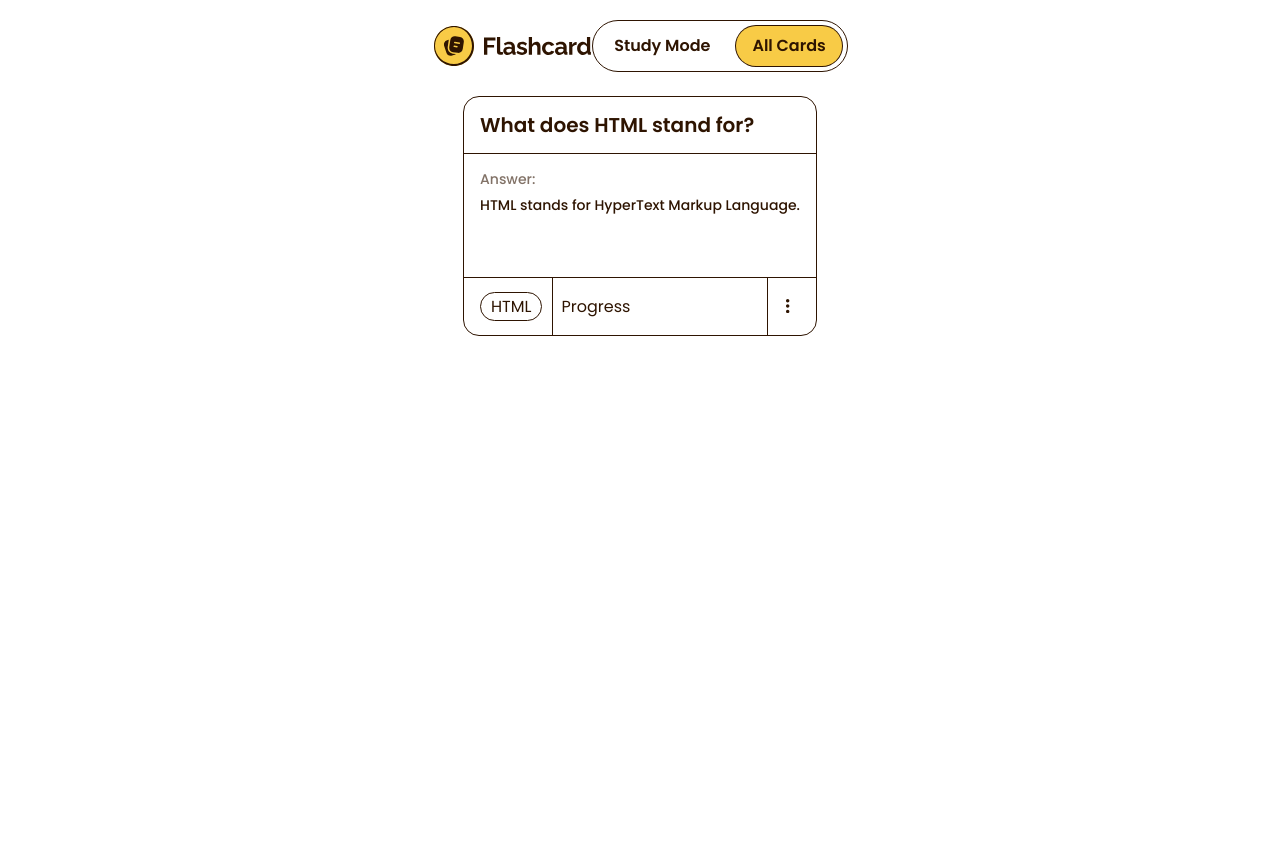
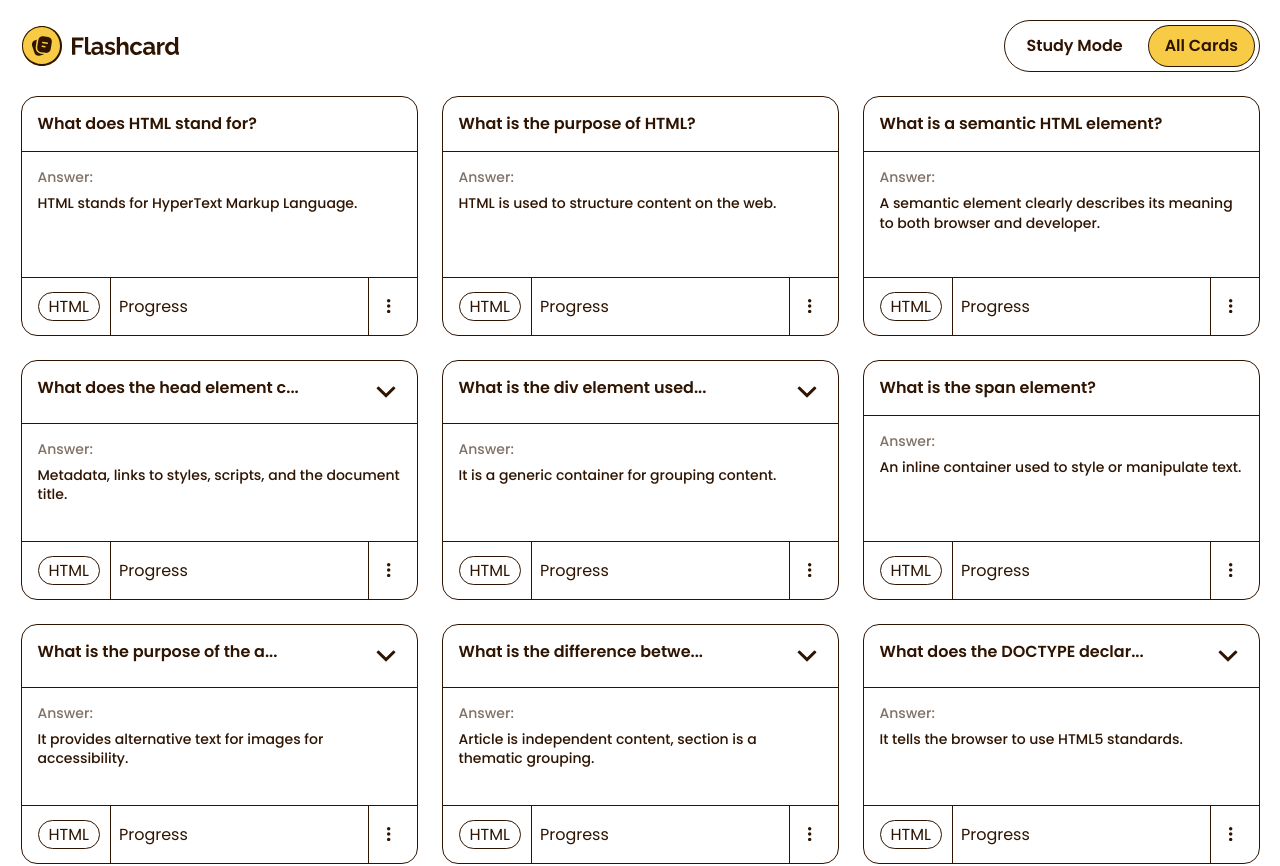
Before and after one commit to Artem-Brui/StudyCards, a React (Vite) app: page /#/cards in a window 1280 px wide. Shown: the top 866 px of the page. Before the commit the page ends 800 px from the top, so only its background shows below. Built offline with nearby package versions, Linux system fonts and the light colour scheme.

Commit message:
add logik of the text hiding, solve bags

```diff
--- a/src/components/layout/Header/components/CardItem/CardItem.tsx
+++ b/src/components/layout/Header/components/CardItem/CardItem.tsx
@@ -5,25 +5,21 @@ import { CardAnswer } from "./components/CardAnswer/CardAnswer";
 import { CardCategory } from "./components/CardCategory/CardCategory";
 import { CardProgress } from "./components/CardProgress/CardProgress";
 import { CardServiceButton } from "./components/CardServiceButton/CardServiceButton";
-import type { CardItemType } from "@/assets/base/base";
+import type { CardContentType } from "@/components/pages/Cards/AllCards";
 
-
-export type CardType = 'list' | 'study';
-
-type Props = {
- cardType: CardType;
- card: CardItemType;
+export type cardComponentPropsType = {
+ cardComponentProps: CardContentType;
 }
 
-export const CardItem: React.FC<Props> = ({ cardType, card}) => {
-  const { category, question, answer } = card;
+export const CardItem: React.FC<cardComponentPropsType> = ({ cardComponentProps }) => {
+ const { cardVersion } =  cardComponentProps;
 
   return (
-    <div className={`card_item-${cardType}`}>
-      <CardQuestion cardType={cardType} question={question} />
-      <CardAnswer cardType={cardType} answer={answer} />
-      <CardCategory cardType={cardType} category={category} />
-      <CardProgress cardType={cardType} progress='Progress' />
+    <div className={`card_item-${cardVersion}`}>
+      <CardQuestion cardComponentProps={cardComponentProps} />
+      <CardAnswer cardComponentProps={cardComponentProps} />
+      <CardCategory cardComponentProps={cardComponentProps} />
+      <CardProgress cardComponentProps={cardComponentProps} />
       <CardServiceButton />
     </div>
   );
--- a/src/components/layout/Header/components/CardItem/components/CardAnswer/CardAnswer.tsx
+++ b/src/components/layout/Header/components/CardItem/components/CardAnswer/CardAnswer.tsx
@@ -1,17 +1,15 @@
 import type React from "react";
 import "./CardAnswer.scss";
-import type { CardType } from "../../CardItem";
+import type { cardComponentPropsType } from "../../CardItem";
 
-type Props = {
-  cardType: CardType;
-  answer: string;
-};
 
-export const CardAnswer: React.FC<Props> = ({ cardType, answer }) => {
+export const CardAnswer: React.FC<cardComponentPropsType> = ({ cardComponentProps }) => {
+ const { cardVersion, answer } = cardComponentProps;
+
   return (
-    <div className={`card_${cardType}_answer-container`}>
+    <div className={`card_${cardVersion}_answer-container`}>
       <p className={"card_answer-title"}>Answer:</p>
-      <p className={`card_${cardType}_answer`}>{answer}</p>
+      <p className={`card_${cardVersion}_answer`}>{answer}</p>
     </div>
   );
 };
--- a/src/components/layout/Header/components/CardItem/components/CardCategory/CardCategory.tsx
+++ b/src/components/layout/Header/components/CardItem/components/CardCategory/CardCategory.tsx
@@ -1,16 +1,14 @@
 import type React from "react";
 import "./CardCategory.scss";
-import type { CardType } from "../../CardItem";
+import type { cardComponentPropsType } from "../../CardItem";
 
-type Props = {
-  cardType: CardType;
-  category: string;
-};
 
-export const CardCategory: React.FC<Props> = ({ cardType, category }) => {
+export const CardCategory: React.FC<cardComponentPropsType> = ({ cardComponentProps }) => {
+ const { cardVersion, category } = cardComponentProps;
+
   return (
-    <div className={`card_${cardType}_category-container`}>
-      <p className={`card_${cardType}_category`}>{category}</p>
+    <div className={`card_${cardVersion}_category-container`}>
+      <p className={`card_${cardVersion}_category`}>{category}</p>
     </div>
   );
 };
--- a/src/components/layout/Header/components/CardItem/components/CardProgress/CardProgress.tsx
+++ b/src/components/layout/Header/components/CardItem/components/CardProgress/CardProgress.tsx
@@ -1,15 +1,14 @@
 import type React from "react";
 import "./CardProgress.scss";
+import type { cardComponentPropsType } from "../../CardItem";
 
-type Props = {
-  cardType: "list" | "study";
-  progress: string;
-};
 
-export const CardProgress: React.FC<Props> = ({ cardType, progress }) => {
+export const CardProgress: React.FC<cardComponentPropsType> = ({ cardComponentProps }) => {
+ const { cardVersion } = cardComponentProps;
+
   return (
-    <div className={`card_${cardType}_progress-container`}>
-      <p>{progress}</p>
+    <div className={`card_${cardVersion}_progress-container`}>
+      <p>Progress</p>
     </div>
   );
 };
--- a/src/components/layout/Header/components/CardItem/components/CardQuestion/CardQuestion.scss
+++ b/src/components/layout/Header/components/CardItem/components/CardQuestion/CardQuestion.scss
@@ -1,13 +1,7 @@
 .card_list_question {
- @include commonBorder(border-bottom);
- @include text-preset-3;
+  @include commonBorder(border-bottom);
+  @include text-preset-4-semibold;
 
- grid-area: 1 / 1 / 2 / 4;
- padding: 16px;
-
- & span {
-  @include text-preset-6-regular;
-
-  margin-left: 3px;
- }
+  grid-area: 1 / 1 / 2 / 4;
+  padding: 16px;
 }
--- a/src/components/layout/Header/components/CardItem/components/CardQuestion/CardQuestion.tsx
+++ b/src/components/layout/Header/components/CardItem/components/CardQuestion/CardQuestion.tsx
@@ -1,20 +1,14 @@
 import type React from "react";
 import "./CardQuestion.scss";
-import type { CardType } from "../../CardItem";
-import classNames from "classnames";
+import { TextContent } from "../TextContent/TextContent";
+import type { cardComponentPropsType } from "../../CardItem";
 
-type Props = {
-  cardType: CardType;
-  question: string;
-};
-
-export const CardQuestion: React.FC<Props> = ({ cardType, question }) => {
+export const CardQuestion: React.FC<cardComponentPropsType> = ({ cardComponentProps }) => {
+ const { cardVersion } = cardComponentProps;
 
   return (
-    <div className={`card_${cardType}_question`}>
-      <p className={classNames()}>
-        {question}
-      </p>
+    <div className={`card_${cardVersion}_question`}>
+      <TextContent cardComponentProps={cardComponentProps} />
     </div>
   );
 };
--- /dev/null
+++ b/src/components/layout/Header/components/CardItem/components/TextContent/TextContent.scss
@@ -0,0 +1,13 @@
+.card_list_text-content {
+  display: flex;
+  justify-content: space-between;
+}
+
+.expand-icon {
+  width: 30px;
+  height: 30px;
+  background-image: url("src/assets/icons/angle-down.svg");
+  background-size: contain;
+  background-repeat: no-repeat;
+  background-position: сenter;
+}
--- /dev/null
+++ b/src/components/layout/Header/components/CardItem/components/TextContent/TextContent.tsx
@@ -0,0 +1,18 @@
+import type React from "react";
+import "./TextContent.scss";
+import type { cardComponentPropsType } from "../../CardItem";
+
+export const TextContent: React.FC<cardComponentPropsType> = ({ cardComponentProps }) => {
+ const { cardVersion, question } = cardComponentProps;
+
+  const isQuestionLong = question.length > 32;
+  const dots = isQuestionLong ? "..." : "";
+  const textToShow = isQuestionLong ? question.slice(0, 28).trim() : question;
+
+  return (
+    <div className={`card_${cardVersion}_text-content`}>
+      <p>{textToShow + dots}</p>
+      {isQuestionLong && <i className="expand-icon"></i>}
+    </div>
+  );
+};
--- a/src/components/pages/Cards/AllCards.tsx
+++ b/src/components/pages/Cards/AllCards.tsx
@@ -6,15 +6,28 @@ import base from "@/assets/base/base.json";
 
 const cards: CardItemType[] = base;
 
+type CardVersionType = "list" | "study";
+
+export type CardContentType = CardItemType & {
+ cardVersion: CardVersionType;
+}
+
 export const AllCards: React.FC = () => {
   return (
     <ul className="cards-list">
-      {/* {cards.map((card) => (
-        <li>
-          <CardItem key={card.id} cardType="list" card={card} />
-        </li>
-      ))} */}
-      <CardItem cardType="list" card={cards[0]} />
+      {cards.map((card) => {
+        const cardContent: CardContentType = {
+            ...card,
+            cardVersion: "list",
+        };
+
+        return (
+          <li>
+            <CardItem key={card.id} cardComponentProps={cardContent} />
+          </li>
+        );
+      })}
+      {/* <CardItem cardType="list" card={cards[0]} /> */}
     </ul>
   );
 };
```
Also changed, not shown: src/assets/icons/angle-up.svg (added).
